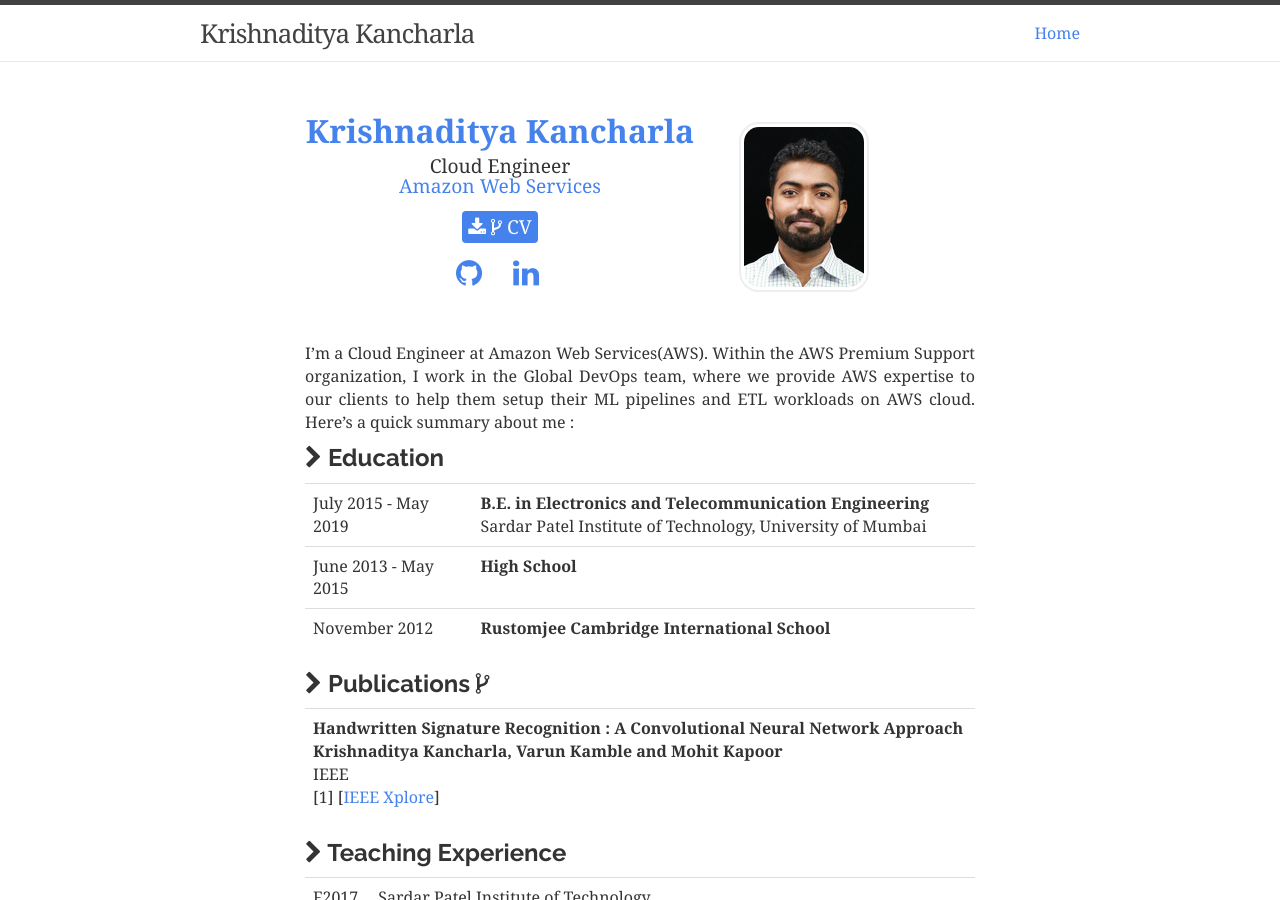
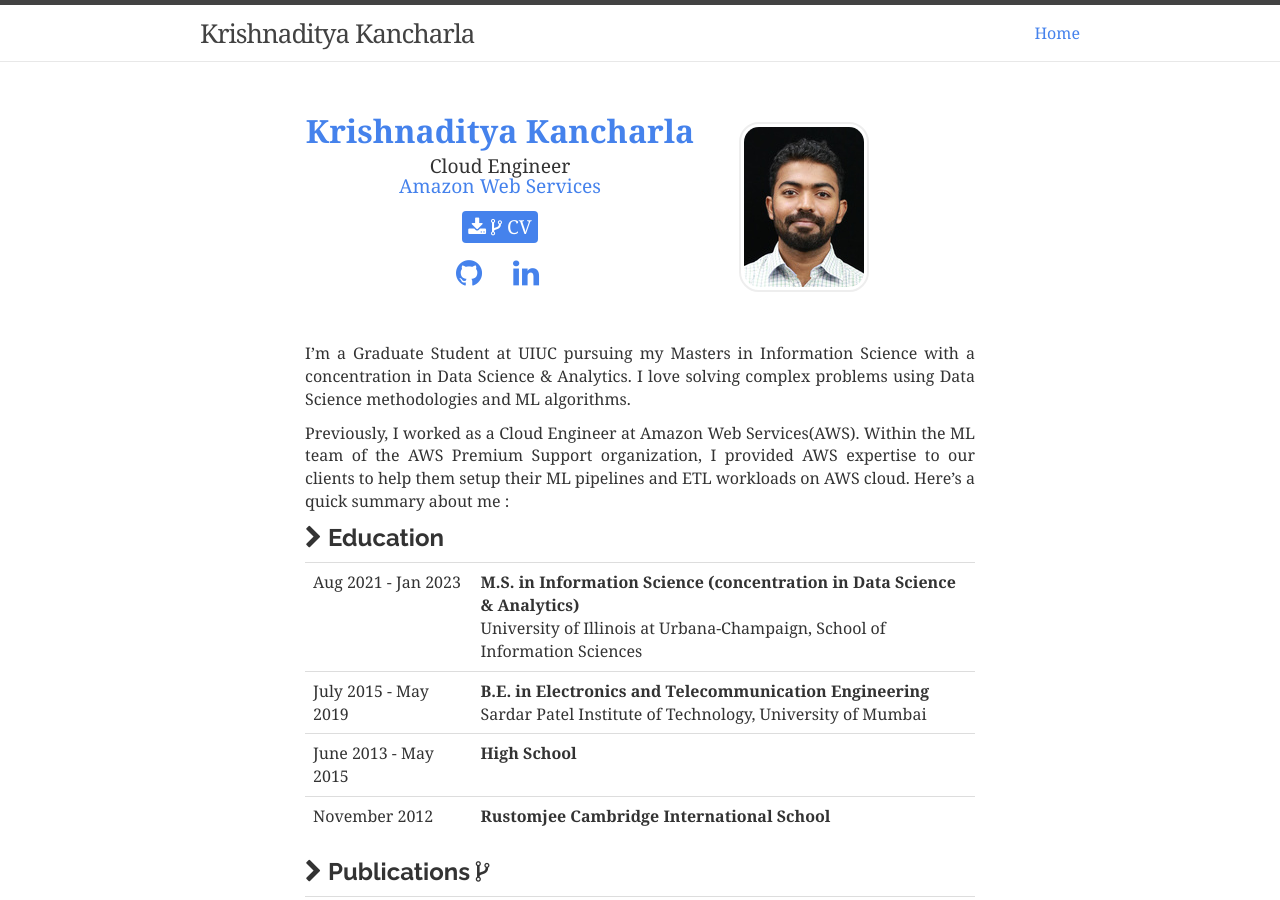
Before and after one commit to krishnakancharla/krishnakancharla.github.io, a Jekyll site: the page built from about.md, in a window 1280 px wide and 900 px high. Built offline with Jekyll 4.4.1, drawn with Linux system fonts in a browser that asks for light colours; nearby versions of some CDN libraries; comment, search, counter and statistics services are not loaded.

Commit message:
Updated personal page

```diff
--- a/_includes/cv.md
+++ b/_includes/cv.md
@@ -1,9 +1,19 @@
-I'm a Cloud Engineer at Amazon Web Services(AWS). Within the AWS Premium Support organization, I work in the Global DevOps team, where we provide AWS expertise to our clients to help them setup their ML pipelines and ETL workloads on AWS cloud. Here's a quick summary about me :
+I'm a Graduate Student at UIUC pursuing my Masters in Information Science with a concentration in Data Science & Analytics. I love solving complex problems using Data Science methodologies and ML algorithms.
+
+Previously, I worked as a Cloud Engineer at Amazon Web Services(AWS). Within the ML team of the AWS Premium Support organization, I provided AWS expertise to our clients to help them setup their ML pipelines and ETL workloads on AWS cloud. Here's a quick summary about me :
 
 
 ## <i class="fa fa-chevron-right"></i> Education
 
 <table class="table table-hover">
+  <tr>
+    <td class="col-md-3">Aug 2021 - Jan 2023</td>
+    <td>
+        <strong>M.S. in Information Science (concentration in Data Science & Analytics)</strong>
+        <br>
+      University of Illinois at Urbana-Champaign, School of Information Sciences
+    </td>
+  </tr>
   <tr>
     <td class="col-md-3">July 2015 - May 2019</td>
     <td>
```
Also changed, not shown: images/c21u.jpeg (deleted), images/gatech.jpg (deleted), images/rcmp.png (deleted).
